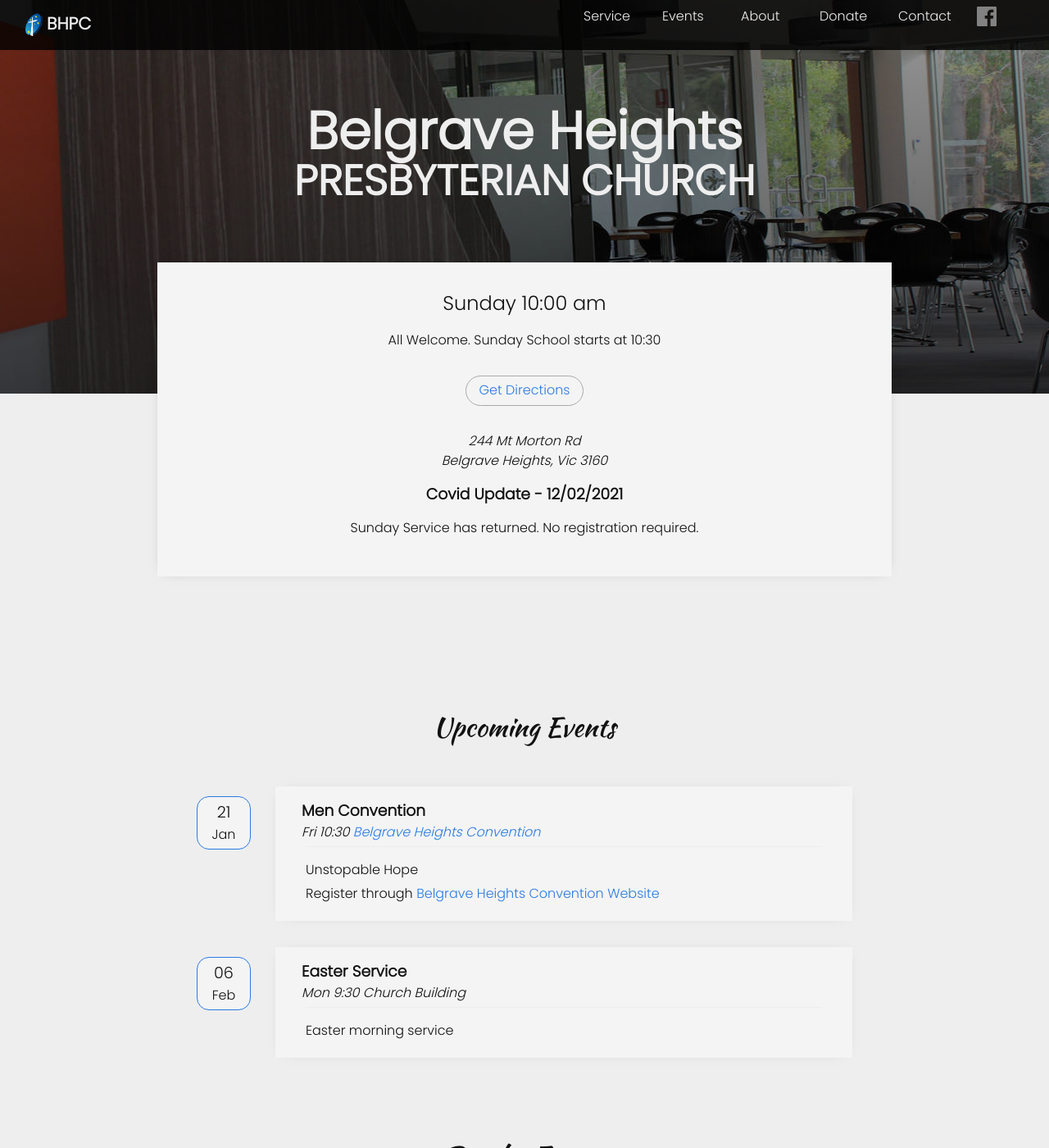
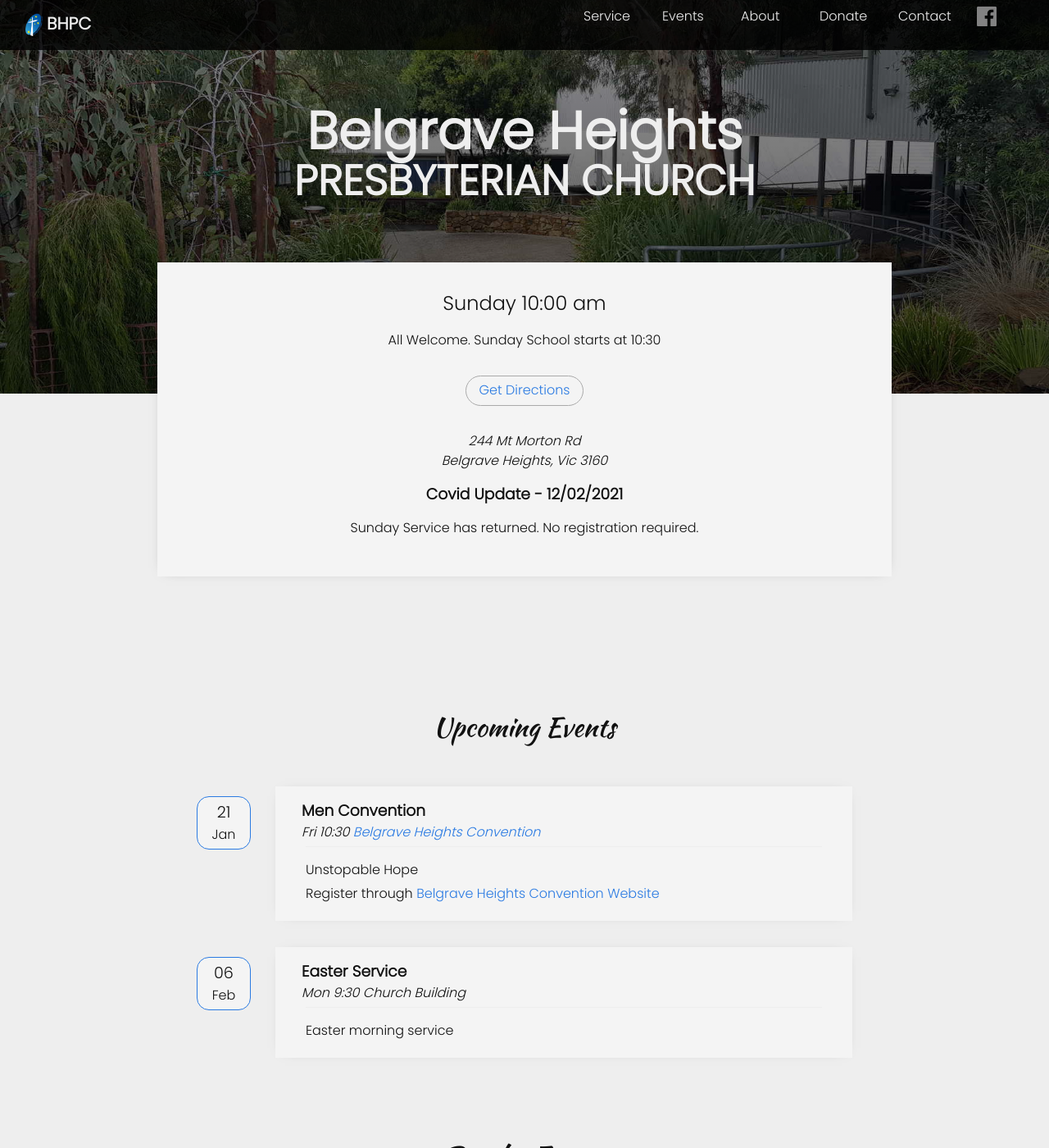
Before and after one commit to mdsimmo/bhcs2, a Jekyll site: the page built from index.markdown, in a window 1280 px wide and 1400 px high. Shown: the whole window at 82% size. Built offline with Jekyll 4.4.1, drawn with Linux system fonts in a browser that asks for light colours.

Commit message:
Header displays garden image - and consisten first serction on all devices

```diff
--- a/_layouts/home.html
+++ b/_layouts/home.html
@@ -24,7 +24,7 @@ layout: default
 
 <main>
 
-    <header id="service" class=".page-header {{ page.banner_img | default: "classroom" }}">
+    <header id="service" class="page-header garden">
         <h1><span class="line-1">Belgrave Heights</span><span class="line-2">Presbyterian Church</span></h1>
     </header>
 
--- a/_sass/site/_layout.scss
+++ b/_sass/site/_layout.scss
@@ -129,11 +129,11 @@ main header {
   color: $dull-white-color;
 
   &.garden {
-    background: linear-gradient(rgba(0, 0, 0, 0.4), rgba(0, 0, 0, 0.7)), url("images/garden_2.jpg") center;
+    background: linear-gradient(rgba(0, 0, 0, 0.4), rgba(0, 0, 0, 0.7)), url("images/garden_2.jpg") center / cover;
   }
 
   &.classroom {
-    background: linear-gradient(rgba(0, 0, 0, 0.4), rgba(0, 0, 0, 0.7)), url("images/BHCS4_2.jpg") center;
+    background: linear-gradient(rgba(0, 0, 0, 0.4), rgba(0, 0, 0, 0.7)), url("images/BHCS4_2.jpg") center / cover;
   }
 
   h1 {
@@ -187,17 +187,21 @@ h2 {
     margin: 5em auto 3em;
     box-shadow: 0 0 15px -10px rgba(0, 0, 0, 0.5);
 
-    h2 {
-      display: none;
-    }
-
-    p:first-of-type {
-      font-size: 150%;
-    }
-
     &::before {
       display: none;
     }
+  }
+}
+
+article:first-of-type {
+  // Service time larger font-size
+  p:first-of-type {
+    font-size: 150%;
+  }
+
+  // Service header - maybe I should just delete it?
+  h2 {
+    display: none;
   }
 }
 
```
